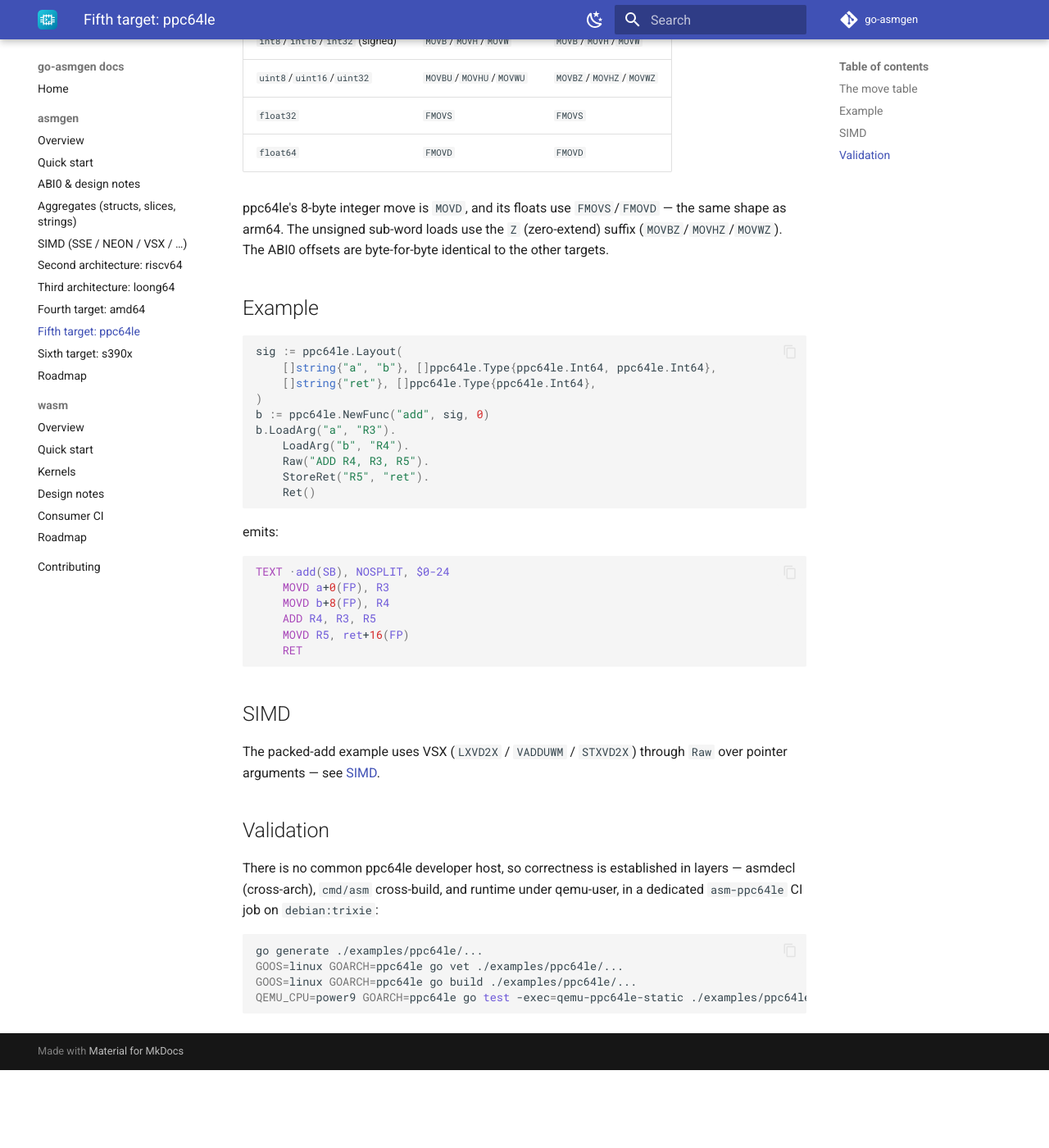
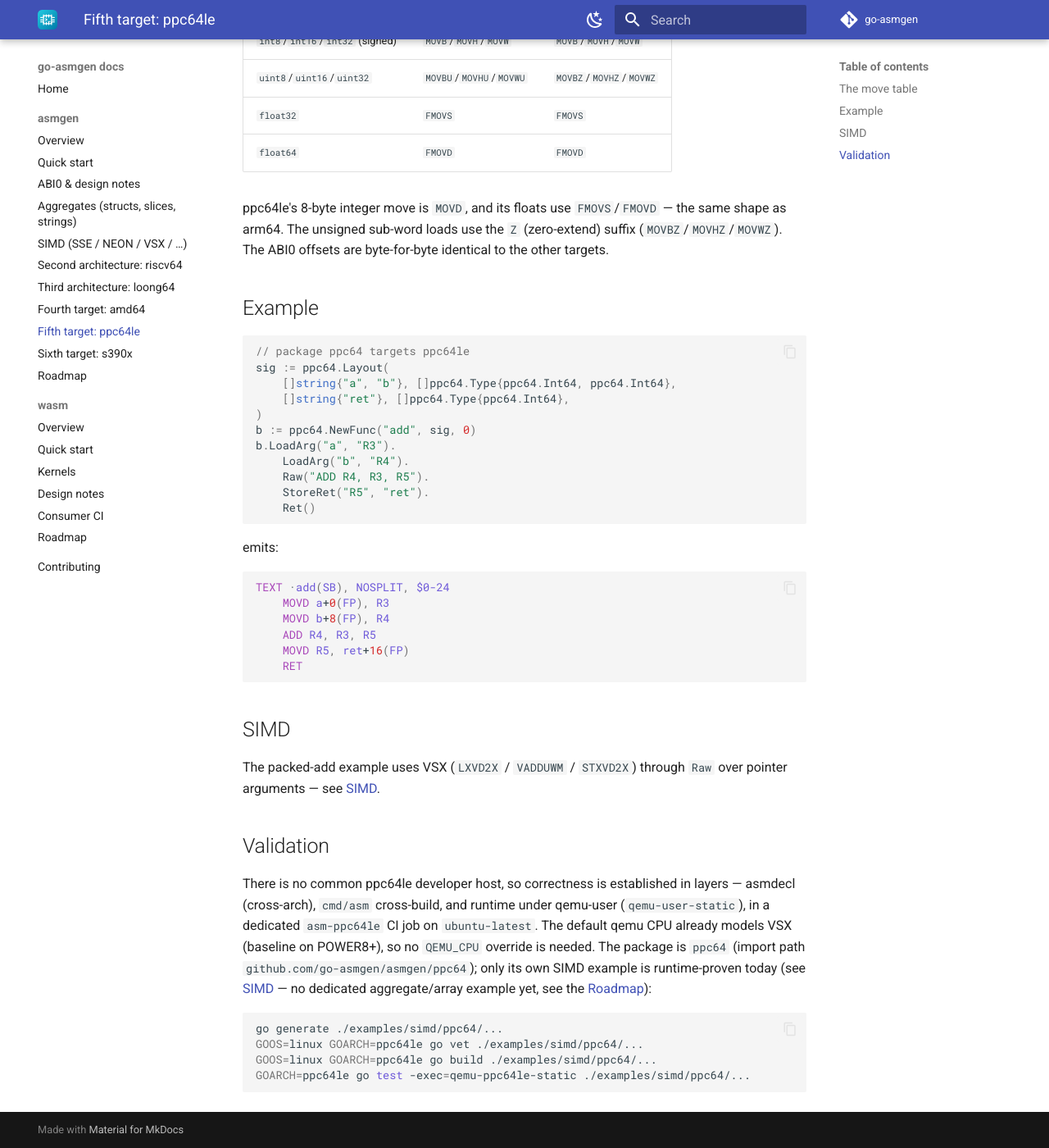
Before and after one commit to go-asmgen/docs, an MkDocs documentation site: the page built from docs/asmgen/ppc64le.md, in a window 1280 px wide and 1400 px high, scrolled down 386 px. Shown: the whole window at 82% size. Built offline with MkDocs 1.6.1 and Material for MkDocs 9.7.7, drawn with Linux system fonts in a browser that asks for light colours; the version menu is left out; before the commit the page ends 1691 px from its top, so only the background shows below that.

Commit message:
docs: fix broken snippet path, stale CI details, and stale version claim (#3)
Drift found by an audit against the actual asmgen code/CI (git tag, go list,
.github/workflows/ci.yml):

- mkdocs.yml site_description still said "non-amd64 architectures" — a
  leftover from before amd64 was added as the fourth target. Now matches
  the Home page / README: all six.
- contributing.md's coverage command used `./ppc64le/...` — there is no
  such import path; the package directory is `ppc64` (import path
  github.com/go-asmgen/asmgen/ppc64, ppc64le is the GOARCH it targets).
  Verified: the old command failed with "no such file or directory";
  the fixed one passes.
- asmgen/roadmap.md said "the library is released (latest: v0.5.0)" —
  v0.5.0 was indeed when ppc64le+s390x landed, but the module has since
  released v0.6.0-v0.8.0 (folding in the wasm-SIMD kernel catalogue).
  Reworded and cross-linked to the wasm roadmap; the historical
  "v0.5.0" milestone label elsewhere on the page is correct and untouched.
- asmgen/ppc64le.md's code example used a nonexistent `ppc64le` package
  (real package is `ppc64`) — fixed and re-verified it compiles and
  produces the documented output.
- asmgen/ppc64le.md and asmgen/s390x.md Validation sections referenced
  `./examples/ppc64le/...` and `./examples/s390x/...`, which don't exist;
  ci.yml actually runs `./examples/simd/ppc64/...` and
  `./examples/simd/s390x/...` (these two targets only have SIMD examples,
  no aggregate/array example yet — noted honestly with a roadmap
  cross-link). Both pages also claimed a `debian:trixie` CI container and
  wrong QEMU_CPU values (power9/qemu) — CI actually runs on `ubuntu-latest`
  with qemu-user-static installed via apt; ppc64le uses the default CPU,
  s390x uses QEMU_CPU=max. Same stale debian:trixie/QEMU_CPU claim also
  fixed in asmgen/roadmap.md's ppc64le+s390x section.

Verified: `mkdocs build --strict` (via pkgx mkdocs-material) builds clean,
zero warnings, all nav/cross-links (incl. the new wasm-roadmap link)
resolve.

````diff
--- a/docs/asmgen/ppc64le.md
+++ b/docs/asmgen/ppc64le.md
@@ -21,11 +21,12 @@ the other targets.
 ## Example
 
 ```go
-sig := ppc64le.Layout(
-    []string{"a", "b"}, []ppc64le.Type{ppc64le.Int64, ppc64le.Int64},
-    []string{"ret"}, []ppc64le.Type{ppc64le.Int64},
+// package ppc64 targets ppc64le
+sig := ppc64.Layout(
+    []string{"a", "b"}, []ppc64.Type{ppc64.Int64, ppc64.Int64},
+    []string{"ret"}, []ppc64.Type{ppc64.Int64},
 )
-b := ppc64le.NewFunc("add", sig, 0)
+b := ppc64.NewFunc("add", sig, 0)
 b.LoadArg("a", "R3").
     LoadArg("b", "R4").
     Raw("ADD R4, R3, R5").
@@ -53,11 +54,16 @@ over pointer arguments — see [SIMD](simd.md).
 
 There is no common ppc64le developer host, so correctness is established in
 layers — asmdecl (cross-arch), `cmd/asm` cross-build, and runtime under
-qemu-user, in a dedicated `asm-ppc64le` CI job on `debian:trixie`:
+qemu-user (`qemu-user-static`), in a dedicated `asm-ppc64le` CI job on
+`ubuntu-latest`. The default qemu CPU already models VSX (baseline on POWER8+),
+so no `QEMU_CPU` override is needed. The package is `ppc64` (import path
+`github.com/go-asmgen/asmgen/ppc64`); only its own SIMD example is
+runtime-proven today (see [SIMD](simd.md) — no dedicated aggregate/array
+example yet, see the [Roadmap](roadmap.md)):
 
 ```bash
-go generate ./examples/ppc64le/...
-GOOS=linux GOARCH=ppc64le go vet ./examples/ppc64le/...
-GOOS=linux GOARCH=ppc64le go build ./examples/ppc64le/...
-QEMU_CPU=power9 GOARCH=ppc64le go test -exec=qemu-ppc64le-static ./examples/ppc64le/...
+go generate ./examples/simd/ppc64/...
+GOOS=linux GOARCH=ppc64le go vet ./examples/simd/ppc64/...
+GOOS=linux GOARCH=ppc64le go build ./examples/simd/ppc64/...
+GOARCH=ppc64le go test -exec=qemu-ppc64le-static ./examples/simd/ppc64/...
 ```
--- a/mkdocs.yml
+++ b/mkdocs.yml
@@ -1,5 +1,5 @@
 site_name: go-asmgen docs
-site_description: Ergonomic generation of Go-compatible Plan 9 assembly for non-amd64 architectures, delegating encoding to cmd/asm.
+site_description: Ergonomic generation of Go-compatible Plan 9 assembly for every 64-bit Go target (amd64, arm64, riscv64, loong64, ppc64le, s390x), delegating encoding to cmd/asm.
 site_url: https://go-asmgen.github.io/docs/
 repo_url: https://github.com/go-asmgen
 repo_name: go-asmgen
````
Also changed, not shown: docs/asmgen/roadmap.md (+4 -3 lines), docs/asmgen/s390x.md (+9 -6 lines), docs/contributing.md (+1 -1 lines).
